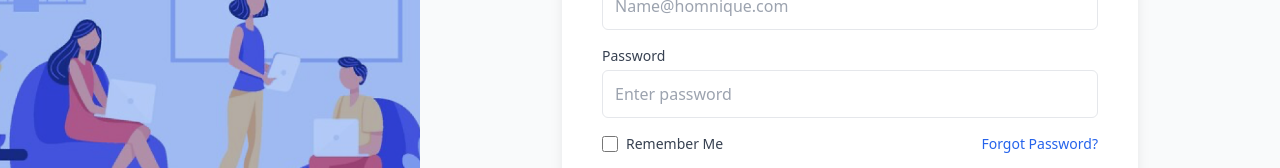
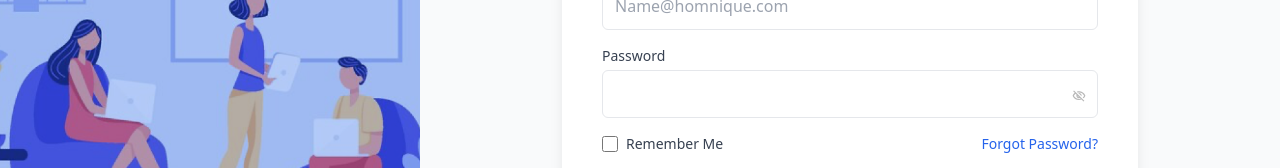
Before and after one commit to oechristophers/homnique-test, a Next.js app: page /auth/login in a window 1280 px wide. Shown: the part 357-525 px from the top of the page. Built offline with nearby package versions, Linux system fonts and the light colour scheme.

Commit message:
auth changes

```diff
--- a/src/pages/auth/login.jsx
+++ b/src/pages/auth/login.jsx
@@ -1,6 +1,6 @@
-import React, { useState } from "react";
+import React, { useEffect, useState } from "react";
 import Layout from "./layout";
-import { ErrorOutlineOutlined } from "@mui/icons-material";
+import { ErrorOutlineOutlined, VisibilityOffOutlined, VisibilityOutlined } from "@mui/icons-material";
 import { useRouter } from "next/router";
 import { ClipLoader } from "react-spinners";
 import Link from "next/link";
@@ -10,7 +10,19 @@ export default function SignIn() {
   const [password, setPassword] = useState("");
   const [error, setError] = useState("");
   const [loading, setLoading] = useState(false);
-  const router = useRouter()
+  const [showPassword, setShowPassword] = useState(false);
+  const router = useRouter();
+
+let page;
+  useEffect(() => {
+      // Accessing localStorage only after the component has mounted
+      const storedUsername = localStorage.getItem('username');
+      if (storedUsername) {
+       page = "/dashboard";
+      }else{
+        page = "/auth/finish-up";
+      }
+    }, []);
 
   const handleSubmit = async (e) => {
     e.preventDefault();
@@ -31,8 +43,7 @@ export default function SignIn() {
     if (data.authenticated) {
       alert("Login successful!");
       // Redirect to a different page, e.g., dashboard
-      router.push('/dashboard')
-
+      router.push(page);
     } else {
       setError(data.message);
     }
@@ -73,17 +84,31 @@ export default function SignIn() {
               <label className="block text-left mb-1 text-gray-700 text-sm">
                 Password
               </label>
-              <input
-                type="password"
-                value={password}
-                onChange={(e) => setPassword(e.target.value)}
-                maxLength={320}
-                placeholder="Enter password"
-                className={`mb-4 p-3 h-12 rounded-md border w-full text-black ${
-                  error ? "border-red-500" : ""
-                } focus:ring-2 focus:ring-blue-500`}
-                required
-              />
+              <div className="relative mb-4">
+                <input
+                  type={showPassword ? "text" : "password"}
+                  className="p-3 h-12 rounded-md border w-full text-black focus:ring-2 focus:ring-blue-500"
+                  value={password}
+                  onChange={(e) => setPassword(e.target.value)}
+                  required
+                />
+                <span
+                  onClick={() => setShowPassword(!showPassword)}
+                  className="absolute right-3 top-3 cursor-pointer text-gray-500"
+                >
+                  {showPassword ? (
+                    <VisibilityOutlined
+                      className="text-sm  text-[#00000048]"
+                      fontSize="3px"
+                    />
+                  ) : (
+                    <VisibilityOffOutlined
+                      className="text-sm  text-[#00000048]"
+                      fontSize="3px"
+                    />
+                  )}
+                </span>
+              </div>
 
               {/* Error Message */}
 
@@ -125,11 +150,7 @@ export default function SignIn() {
                 className="w-full bg-blue-500 text-white font-semibold p-3 rounded-md hover:bg-blue-600 transition duration-200 ease-in-out"
                 disabled={loading}
               >
-               {loading ? (
-                  <ClipLoader color="#ffffff" size={20} />
-                ) : (
-                  "Login"
-                )}
+                {loading ? <ClipLoader color="#ffffff" size={20} /> : "Login"}
               </button>
             </form>
           </div>
--- a/src/pages/dashboard.jsx
+++ b/src/pages/dashboard.jsx
@@ -14,9 +14,6 @@ export default function Dashboard() {
   }, []);
 
   const handleSignOut = () => {
-    localStorage.removeItem('username'); // Clear the username from localStorage
-    setUsername(''); // Clear the state
-    // Add any other sign-out logic, such as redirecting the user or resetting app state
   router.push('/auth/login'); // Redirect to the login page
   };
 
```
